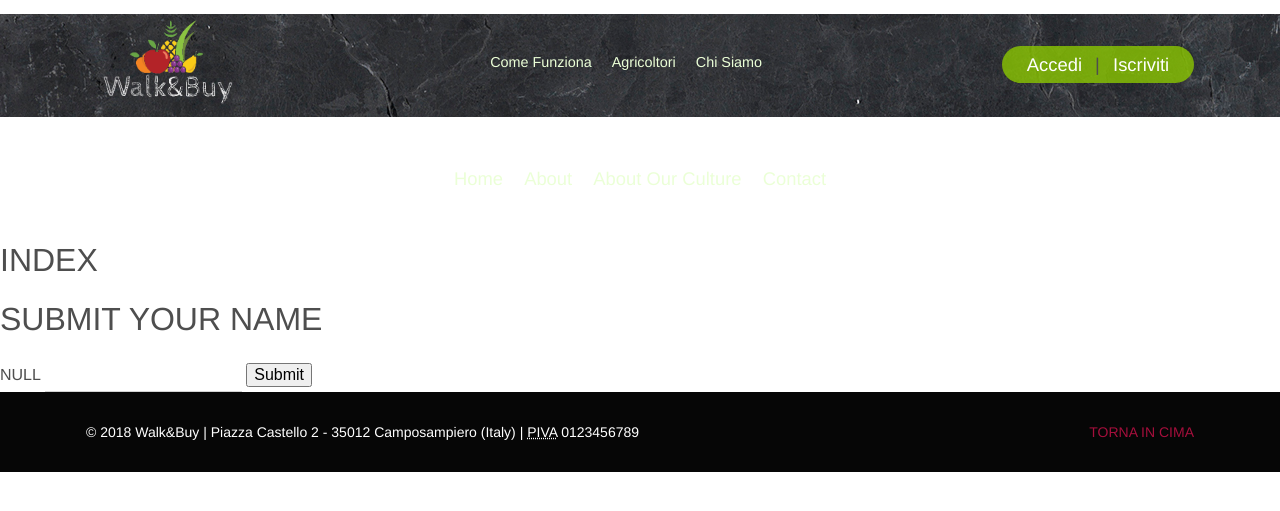
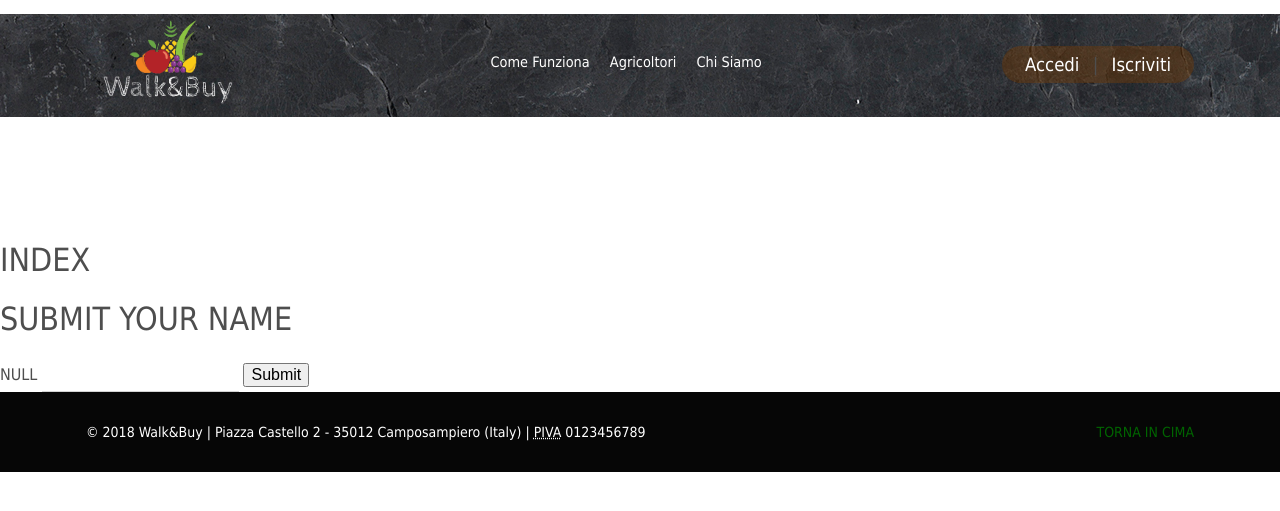
Before and after one commit to mcanovese/walkandbuy, a PHP site: page / in a window 1280 px wide. Shown: the top 511 px of the page. Run offline with PHP 8.4, Linux system fonts and the light colour scheme; data that the repository does not hold is empty; some libraries are stand-ins or nearby versions.

Commit message:
Css, miglioramenti

```diff
--- a/public/css/common.css
+++ b/public/css/common.css
@@ -55,11 +55,11 @@
   body {
     background-color: #fff;
     color: #4e4e4e;
-    font-family: 'Source Sans Pro', Helvetica, Arial, sans-serif;
+    font-family: Tahoma, Geneva, sans-serif;
   }
 
   a {
-    color: #a50f3c;
+    color: #006400;
     text-decoration: none;
   }
 
@@ -298,7 +298,7 @@
   }
 
   .btn-link {
-    color: #741717;
+    color: #009b0d;
     margin-right: 1rem;
     text-transform: uppercase;
   }
@@ -340,7 +340,7 @@
   }
 
   .dropdown-toggle {
-    color: #c62828;
+    color: #ff0000;
   }
 
   .dropdown-toggle::after {
@@ -369,7 +369,7 @@
   }
 
   .dropdown .submenu::after {
-    border-bottom: 8px solid #4e4e4e;
+    border-bottom: 8px solid #1e3500;
     border-left: 8px solid transparent;
     border-right: 8px solid transparent;
     content: '';
@@ -552,7 +552,7 @@
 
   .navbar .list-item {
     padding: 1.5rem 0;
-    color: rgb(235, 255, 215);
+    color: rgb(255, 255, 255);
   }
 
   .navbar .list-item:not(:last-child) {
@@ -576,7 +576,7 @@
   .navbar .dropdown-toggle.active,
   .navbar-link:hover,
   .navbar-link.active {
-    color: yellow;
+    color: rgb(84, 230, 27);
   }
 
   .intro {
@@ -630,7 +630,7 @@
   }
 
   .log-link-container{
-    background-color:rgba(140, 201, 0, 0.788);
+    background-color:rgba(119, 58, 0, 0.397);
     border-radius:3em;
     margin-top: 2rem;
     width: 12rem;
@@ -646,7 +646,6 @@
   }
   .log-link{
     color:white;
-    padding-bottom:20em;
   }
   .text-xl {
     font-size: 1rem;
```
